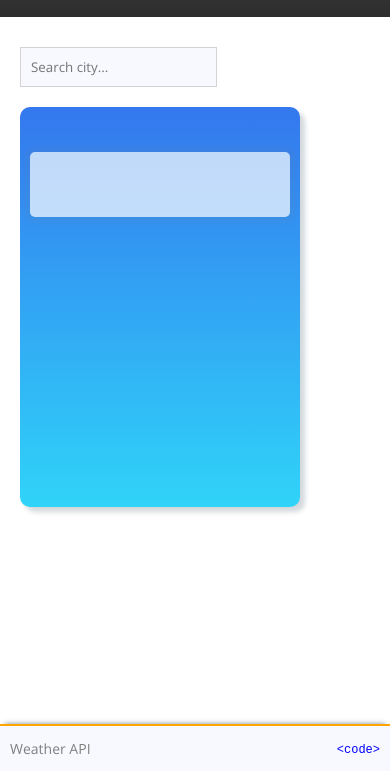
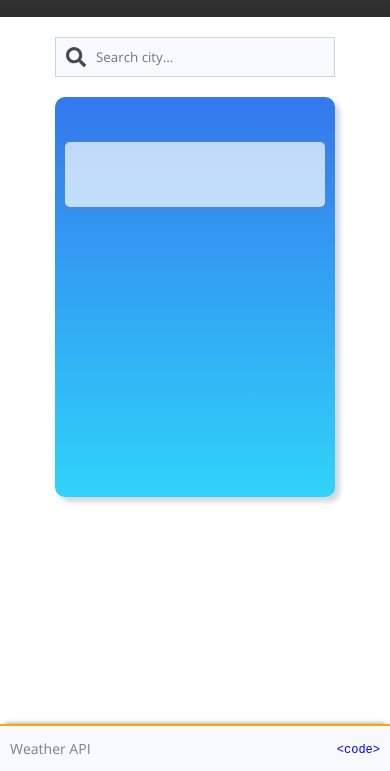
Before and after one commit to fidan-ismailova/weather-app, a website: page src/index.html in a window 390 px wide. Shown: the part 73-844 px from the top of the page. Drawn offline with nearby package versions, Linux system fonts and the light colour scheme; files that its build step writes are made by us from their sources; files whose address does not match are found by name; a web font is replaced by a local one.

Commit message:
edit style for input search >> add svg icon

```diff
--- a/src/scss/_main.scss
+++ b/src/scss/_main.scss
@@ -7,6 +7,7 @@
         padding: 10px;
         @media (max-width: 767px) {
             flex-direction: column-reverse;
+            align-items: center;
         }
     }
     &__card {
@@ -64,12 +65,20 @@
         margin: 10px;
         @include flex;
         flex-direction: column;
+        @media (max-width: 767px) {
+            margin-top: 0;
+        }
         .search {
             &__form {
                 #search {
-                    padding: 10px;
+                    width: 280px;
+                    padding: 10px 10px 10px 40px;
                     border: 1px solid #d3d3d3;
                     background-color: ghostwhite;
+                    background-image: url("../images/search.svg");
+                    background-repeat: no-repeat;
+                    background-size: 20px;
+                    background-position: 10px 50%;
                     &:focus {
                         outline: none;
                     }
```
Also changed, not shown: dist/css/style.css, dist/css/style.min.css, dist/images/search.svg (added), src/images/search.svg (added).
